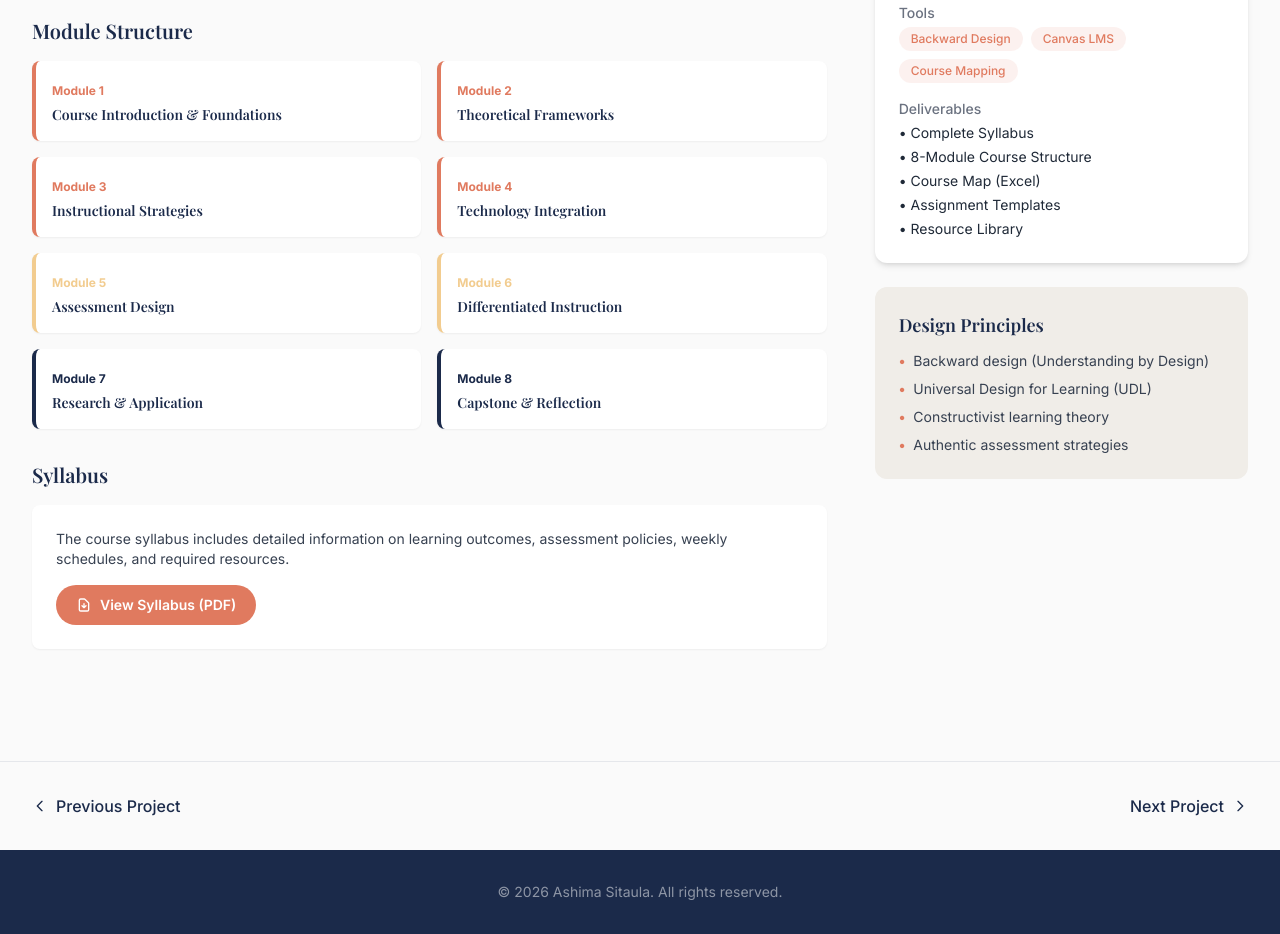
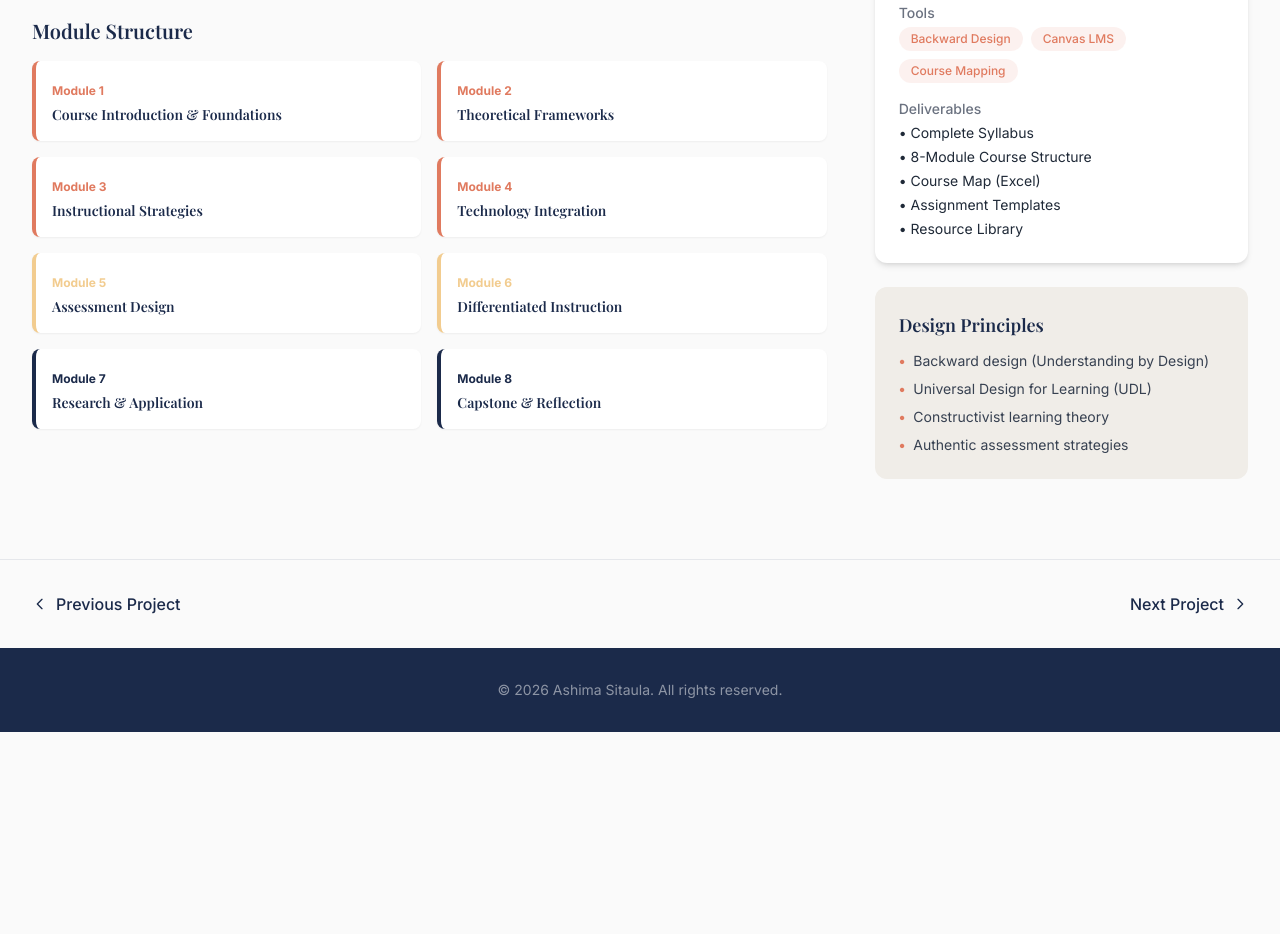
Before and after one commit to ashima441/ashima-portfolio, a plain HTML site: page projects/cimt-657.html in a window 1280 px wide. Shown: the part 717-1651 px from the top of the page. After the commit the page ends 1449 px from the top, so only its background shows below. Drawn offline with nearby package versions, Linux system fonts and the light colour scheme.

Commit message:
Remove syllabus PDF section from CIMT 657 project page
Co-Authored-By: Claude Opus 4.6 (1M context) <noreply@anthropic.com>

```diff
--- a/projects/cimt-657.html
+++ b/projects/cimt-657.html
@@ -96,15 +96,6 @@
                 <h4 class="font-semibold text-navy text-sm mt-1">Capstone &amp; Reflection</h4>
               </div>
             </div>
-
-            <h3 class="font-heading text-xl font-semibold text-navy mb-4">Syllabus</h3>
-            <div class="bg-white rounded-lg p-6 shadow-sm mb-8">
-              <p class="text-gray-700 text-sm mb-4">The course syllabus includes detailed information on learning outcomes, assessment policies, weekly schedules, and required resources.</p>
-              <a href="../projects-showcase/CIMT 657/CIMT 657 Syllabus.pdf" target="_blank" rel="noopener" class="btn-primary inline-flex items-center gap-2 px-5 py-2.5 rounded-full text-sm font-semibold">
-                <svg class="w-4 h-4" fill="none" stroke="currentColor" viewBox="0 0 24 24"><path stroke-linecap="round" stroke-linejoin="round" stroke-width="2" d="M12 10v6m0 0l-3-3m3 3l3-3m2 8H7a2 2 0 01-2-2V5a2 2 0 012-2h5.586a1 1 0 01.707.293l5.414 5.414a1 1 0 01.293.707V19a2 2 0 01-2 2z"/></svg>
-                View Syllabus (PDF)
-              </a>
-            </div>
           </div>
 
           <div>
```
